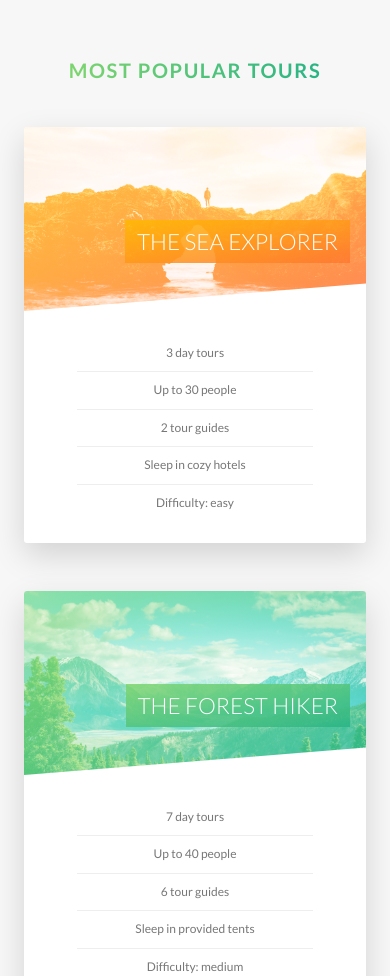
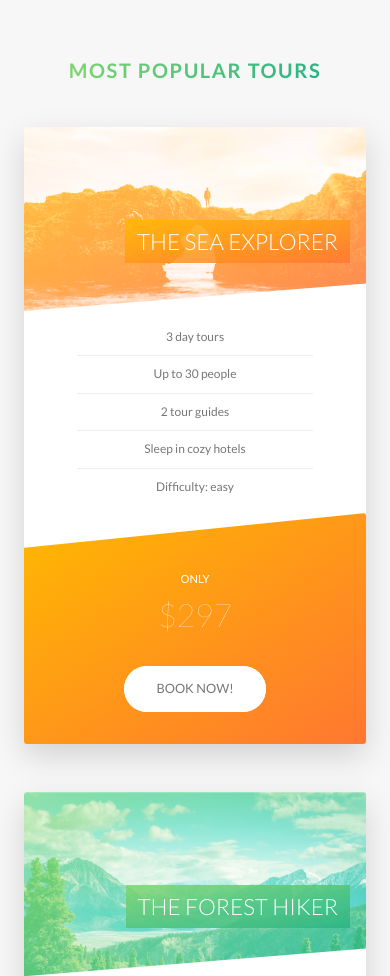
Before and after one commit to aminlotfi/Advance-CSS-Natours, a website: page index.html in a window 390 px wide. Shown: the part 2485-3461 px from the top of the page. Drawn offline with Linux system fonts and the light colour scheme.

Commit message:
Responsive - Tours, Stories and Booking Sections edited.

```diff
--- a/sass/components/_card.scss
+++ b/sass/components/_card.scss
@@ -147,4 +147,55 @@
     font-size: 6rem;
     font-weight: 100;
   }
+
+  @include respond(tab-port) {
+    height: auto;
+    border-radius: 3px;
+    background-color: $color-white;
+    box-shadow: 0 1.5rem 4rem rgba($color-black, .15);
+
+    &__side {
+      height: auto;
+      position: relative;
+      box-shadow: none;
+
+
+      &--back {
+        transform: rotateY(0);
+        clip-path: polygon(0 15%, 100% 0, 100% 100%, 0 100%);
+      }
+    }
+
+    &:hover &__side--front {
+      transform: rotateY(0);
+    }
+
+    &__details {
+      padding: 1rem 3rem;
+    }
+
+    //Back side styling
+    &__cta {
+      position: relative;
+      top: 0;
+      left: 0;
+      transform: translate(0);
+      width: 100%;
+      padding: 7rem 4rem 4rem 4rem;
+    }
+
+    &__price-box {
+      margin-bottom: 3rem;
+    }
+
+    &__price-only {
+      font-size: 1.4rem;
+      text-transform: uppercase;
+    }
+
+    &__price-value {
+      font-size: 4rem;
+      font-weight: 100;
+    }
+  }
 }
--- a/sass/components/_form.scss
+++ b/sass/components/_form.scss
@@ -15,6 +15,10 @@
     width: 90%;
     display: block;
     transition: all .3s;
+
+    @include respond(tab-port) {
+      width: 100%;
+    }
 
     &:focus {
       outline: none;
@@ -49,6 +53,11 @@
   &__radio-group {
     display: inline-block;
     width: 49%;
+
+    @include respond(tab-port) {
+      width: 100%;
+      margin-bottom: 2rem;
+    }
   }
 
   &__radio-input {
--- a/sass/components/_story.scss
+++ b/sass/components/_story.scss
@@ -9,8 +9,22 @@
   font-size: $default-font-size;
   transform: skewX(-12deg);
 
+  @include respond(tab-port) {
+    width: 100%;
+    padding: 4rem;
+    padding-left: 7rem;
+  }
+
+  @include respond(phone) {
+   transform: skewX(0);
+  }
+
   & > * {
     transform: skewX(12deg);
+
+    @include respond(phone) {
+      transform: skewX(0);
+    }
   }
 
   &__shape {
@@ -22,6 +36,10 @@
     clip-path: circle(50% at 50% 50%);
     transform: translateX(-3rem) skewX(12deg);
     position: relative;
+
+    @include respond(phone) {
+      transform: translateX(-3rem) skewX(0);
+    }
   }
 
   &__img {
--- a/sass/pages/_home.scss
+++ b/sass/pages/_home.scss
@@ -63,12 +63,36 @@
                                     transparent 50%),
                     url("../img/nat-10.jpg");
   background-size: cover;
-  height: 50rem;
   border-radius: 3px;
   box-shadow: 0 1.5rem 4rem rgba($color-black, .2);
+
+  @include respond(tab-land) {
+    background-image: linear-gradient(105deg,
+            rgba($color-white, .9) 0%,
+            rgba($color-white, .9) 65%,
+            transparent 65%),
+    url("../img/nat-10.jpg");
+
+    background-size: cover;
+  }
+
+  @include respond(tab-port) {
+    background-image: linear-gradient(to right,
+            rgba($color-white, .9) 0%,
+            rgba($color-white, .9) 100%),
+    url("../img/nat-10.jpg");
+  }
 
   &__form {
     width: 50%;
     padding: 6rem;
+
+    @include respond(tab-land) {
+      width: 65%;
+    }
+
+    @include respond(tab-port) {
+      width: 100%;
+    }
   }
 }
```
Also changed, not shown: css/style.css.
